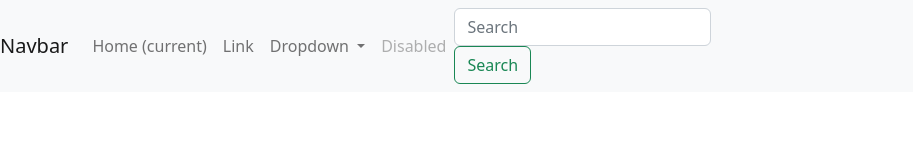
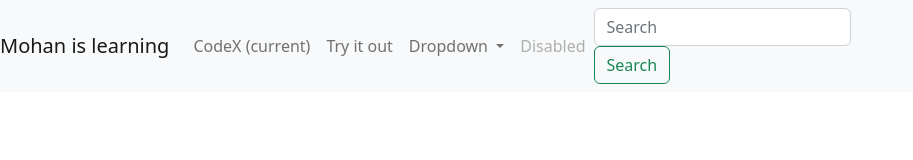
Before and after one commit to osmosian/WebSite, a plain HTML site: page index.html in a window 1280 px wide. Shown: the whole page, without its empty margins (0-913 px from the left). Drawn offline with nearby package versions, Linux system fonts and the light colour scheme.

Commit message:
Changed  ot index.html on developed node

```diff
--- a/index.html
+++ b/index.html
@@ -8,7 +8,7 @@
   </head>
   <body>
     <nav class="navbar navbar-expand-lg navbar-light bg-light">
-  <a class="navbar-brand" href="#">Navbar</a>
+      <a class="navbar-brand" href="#">Mohan is learning</a>
       <button class="navbar-toggler" type="button" data-toggle="collapse" data-target="#navbarSupportedContent" aria-controls="navbarSupportedContent" aria-expanded="false" aria-label="Toggle navigation">
         <span class="navbar-toggler-icon"></span>
       </button>
@@ -16,10 +16,10 @@
       <div class="collapse navbar-collapse" id="navbarSupportedContent">
         <ul class="navbar-nav mr-auto">
           <li class="nav-item active">
-        <a class="nav-link" href="#">Home <span class="sr-only">(current)</span></a>
+            <a class="nav-link" href="#">CodeX <span class="sr-only">(current)</span></a>
           </li>
           <li class="nav-item">
-        <a class="nav-link" href="#">Link</a>
+            <a class="nav-link" href="#">Try it out</a>
           </li>
           <li class="nav-item dropdown">
             <a class="nav-link dropdown-toggle" href="#" id="navbarDropdown" role="button" data-toggle="dropdown" aria-haspopup="true" aria-expanded="false">
```
Lines whose indentation alone changed are shown as unchanged.
